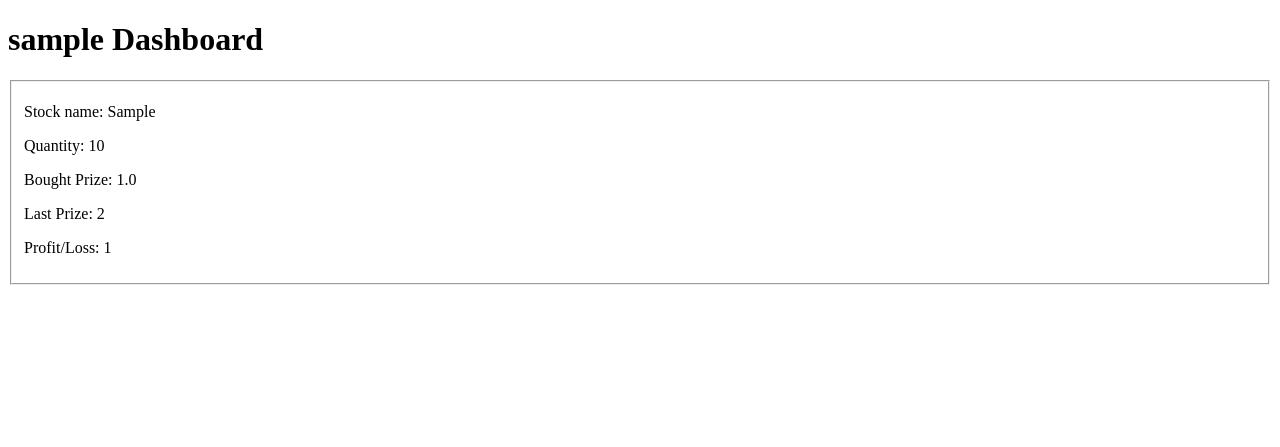
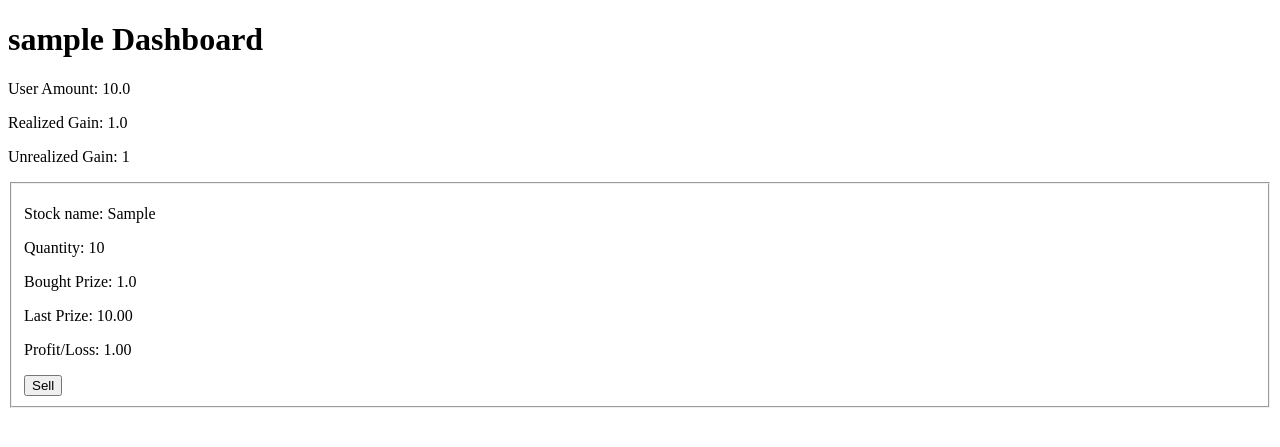
Before and after one commit to zendrix396/frontpage, a Django app: page /stock/dashboard/ in a window 1280 px wide. Shown: the top 447 px of the page. Run offline with Django 5.2, Linux system fonts and the light colour scheme; a user stored in the database is signed in; tables that the repository leaves empty hold one stand-in row (values such as "Sample post"); parts of the project's set-up code (start-up, migrations or seed data) failed here and were passed over.

Commit message:
done with sell stock and realized/unrealized gain

```diff
--- a/authorization/models.py
+++ b/authorization/models.py
@@ -5,6 +5,8 @@ class UserCreds(models.Model):
     username = models.CharField(max_length=20)
     email = models.EmailField("this is email field")
     amount = models.FloatField(default=1000000.00)
+    realized_gain = models.FloatField(default=0.0)
+    unrealized_gain = models.FloatField(default=0.0)
 
 class StockOwnership(models.Model):
     user = models.ForeignKey("UserCreds",on_delete=models.CASCADE, related_name='owned_stocks')
--- a/stockslist/templates/stockslist/buyStock.html
+++ b/stockslist/templates/stockslist/buyStock.html
@@ -36,8 +36,8 @@
 
         quantityInput.addEventListener("input", function () {
             const quantity = parseInt(quantityInput.value) || 0;
-            const total = price * quantity;
-            totalDisplay.innerText = total.toFixed(2);
+            const total = (price * quantity).toFixed(2);
+            totalDisplay.innerText = total;
         });
     </script>
 </body>
--- a/stockslist/templates/stockslist/dashboard.html
+++ b/stockslist/templates/stockslist/dashboard.html
@@ -1,3 +1,5 @@
+{% load custom_filters %}
+
 <!DOCTYPE html>
 <html lang="en">
 <head>
@@ -7,14 +9,25 @@
 </head>
 <body>
     <h1>{{user.username}} Dashboard</h1>
+    <p>User Amount: {{user.amount}}</p>
+    <p>Realized Gain: {{user.realized_gain}} </p>
+    <p class="unrealized_gain">Unrealized Gain: {{user.unrealized_gain}}</p>
+    {% if error_message %}
+    <p>{{error_message}}</p>
+    {% endif %}
     {% for purchase in data %}
-    <fieldset data-symbol="{{purchase.id}}">
-        <p>Stock name: {{purchase.symbol}}</p>
-        <p>Quantity: {{purchase.quantity}}</p>
-        <p>Bought Prize: {{purchase.brought_prize}}</p>
-        <p class="lastPrice">Last Prize: {{purchase.brought_prize|add:purchase.profit}}</p>
-        <p class="profit">Profit/Loss: {{purchase.profit}}</p>
-    </fieldset>
+    <form action="{% url 'stockslist:sell' %}" method="POST">
+        {% csrf_token %}
+        <fieldset data-symbol="{{purchase.id}}">
+            <p>Stock name: {{purchase.symbol}}</p>
+            <p>Quantity: {{purchase.quantity}}</p>
+            <p>Bought Prize: {{purchase.brought_prize}}</p>
+            <p class="lastPrice">Last Prize: {{purchase.last_price}}</p>
+            <p class="profit">Profit/Loss: {{purchase.quantity|multiply:purchase.profit}}</p>
+            <input type="hidden" name="id" value="{{purchase.id}}">
+            <input type="submit" value="Sell">
+        </fieldset>
+    </form>
 
     {% endfor %}
 </body>
@@ -26,9 +39,10 @@
             data.forEach(stock=>{
                 const fieldset = document.querySelector(`fieldset[data-symbol="${stock.id}"]`)
                 if (fieldset){
-                    fieldset.querySelector('.profit').textContent = `Profit/Loss: ${stock.profit}`;
-                    fieldset.querySelector('.lastPrice').textContent = `Last Prize: ${stock.profit+stock.brought_prize}`;
+                    fieldset.querySelector('.profit').textContent = `Profit/Loss: ${(stock.profit).toFixed(2)}`;
+                    fieldset.querySelector('.lastPrice').textContent = `Last Prize: ${(stock.lastPrice).toFixed(2)}`;
                 }
+                document.querySelector('.unrealized_gain').textContent = `Unrealized Gain: ${stock.unrealized_gain}`
             });
         } catch (error){
             console.error("Live update error: ", error)
--- a/stockslist/templates/stockslist/index.html
+++ b/stockslist/templates/stockslist/index.html
@@ -24,10 +24,8 @@
 
             {% if fetchUser %}
                 <button type="submit" name="buy" value="Buy">Buy</button>
-                <button type="submit" name="sell" value="Sell">Sell</button>
             {% else %}
                 <button type="submit" name="buy" value="Buy" disabled>Buy</button>
-                <button type="submit" name="sell" value="Sell" disabled>Sell</button>
             {% endif %}
         </fieldset>
     </form>
--- /dev/null
+++ b/stockslist/templatetags/custom_filters.py
@@ -0,0 +1,12 @@
+# your_app/templatetags/custom_filters.py
+from django import template
+
+register = template.Library()
+
+@register.filter
+def add(value, arg):
+    return value + arg
+
+@register.filter
+def multiply(value, arg):
+    return value * arg
--- a/stockslist/urls.py
+++ b/stockslist/urls.py
@@ -10,4 +10,5 @@ urlpatterns = [
     path('purchaseSuccess/', views.purchaseSuccess, name='purchaseSuccess'),
     path('dashboard/', views.Dashboard.as_view(), name='dashboard'),
     path('api/liveprofit', views.live_profit, name='live_profit'),
+    path('sell/', views.sell, name='sell'),
 ]
--- a/stockslist/views.py
+++ b/stockslist/views.py
@@ -8,12 +8,7 @@ from django.utils.timezone import localtime
 from django.db.models import F
 from authorization.models import UserCreds, StockOwnership
 from django.http import JsonResponse
-from django import template
 
-register = template.Library()
-@register.filter
-def add(value,arg):
-    return value+arg
 class Index(TemplateView):
     template_name = 'stockslist/index.html'
     def get_context_data(self, **kwargs):
@@ -51,7 +46,7 @@ def confirmPurchase(request):
             'quantity': stock.quantity,
             'brought_prize': stock.brought_prize,
             'buy_time': localtime(stock.buy_time).strftime("%b %d, %Y, %I:%M %p"),
-            'amount': buying_user.amount,
+            'amount': round(buying_user.amount,2),
         }
         return redirect('stockslist:purchaseSuccess')
 
@@ -60,14 +55,19 @@ class Dashboard(generic.TemplateView):
     def get_context_data(self, **kwargs):
         context= super().get_context_data(**kwargs)
         user = UserCreds.objects.get(username=self.request.user.username)
-        context['data'] = user.owned_stocks.all()
-        context['fetchUser'] = user
+        owned = user.owned_stocks.all()
+
+        stock_map = {s.symbol:s.lastPrice for s in Stock.objects.all()}
+        for p in owned:
+            p.last_price = stock_map.get(p.symbol, '0.0')
+        context['data'] = owned
+        context['user'] = user
         return context
 
 def purchaseSuccess(request):
     purchase_data = request.session.get('purchase_data', None)
     purchase_data['total_cost'] = purchase_data['brought_prize']*purchase_data['quantity']
-    purchase_data['amount_left'] = get_object_or_404(UserCreds, username=request.user.username).amount
+    purchase_data['amount_left'] = round(get_object_or_404(UserCreds, username=request.user.username).amount,2)
     if not purchase_data:
         return redirect('stockslist:index')
     return render(request, 'stockslist/successBuy.html', context={'data':purchase_data})
@@ -76,7 +76,7 @@ def buy(request):
     try:
         companySymbol = request.POST.get("companySymbol")
         lastPrice = float(request.POST.get("lastPrice"))
-        buyCheck = True if "buy" in request.POST else False if "sell" in request.POST else None
+        buyCheck = True if "buy" in request.POST else False
     except:
         request.session['error_message'] = "Cannot fetch data"
         return redirect("stockslist:index")
@@ -84,7 +84,7 @@ def buy(request):
     print(lastPrice)
 
     print(buyCheck)
-    userBudget = get_object_or_404(UserCreds, username=request.user.username).amount
+    userBudget = round(get_object_or_404(UserCreds, username=request.user.username).amount,2)
     context = {'stock':{'symbol':companySymbol, 'lastPrice':lastPrice, 'budget':userBudget}}
     if buyCheck:
         maxStockBuy = userBudget//lastPrice
@@ -104,6 +104,25 @@ def stock_data_json(request):
         for s in stocks
     ]
     return JsonResponse(data, safe=False)
+
+def sell(request):
+    try:
+        purchase_id = request.POST.get('id')
+    except Exception as e:
+        return render(request, 'stockslist/dashboard.html', context={'error_message':e})
+    curr_user = UserCreds.objects.get(username=request.user.username)
+    stock_ownership = StockOwnership.objects.filter(id=purchase_id).first()
+    print(stock_ownership)
+    if not stock_ownership:
+        return render(request, 'stockslist/dashboard.html', context={'error_message': "Stock not found"})
+    gainLoss = stock_ownership.profit
+    curr_user.realized_gain += gainLoss
+    curr_user.amount+= gainLoss
+    curr_user.amount+=stock_ownership.brought_prize*stock_ownership.quantity
+    curr_user.unrealized_gain-=gainLoss
+    curr_user.save()
+    stock_ownership.delete()
+    return redirect('stockslist:dashboard')
 def live_profit(request):
     user_ = UserCreds.objects.get(username=request.user)
     purchase = user_.owned_stocks.all()
@@ -113,7 +132,10 @@ def live_profit(request):
             'profit': stock.profit,
             'symbol': stock.symbol,
             'buy_time':stock.buy_time,
-            'brought_prize':stock.brought_prize
+            'brought_prize':stock.brought_prize,
+            'unrealized_gain':user_.unrealized_gain,
+            'quantity':stock.quantity,
+            'lastPrice':Stock.objects.get(symbol=stock.symbol).lastPrice
         }
         for stock in purchase
     ]
```
Also changed, not shown: stockslist/tasks.py (+53 -1 lines), README.md, stockslist/templatetags/__init__.py (added).
